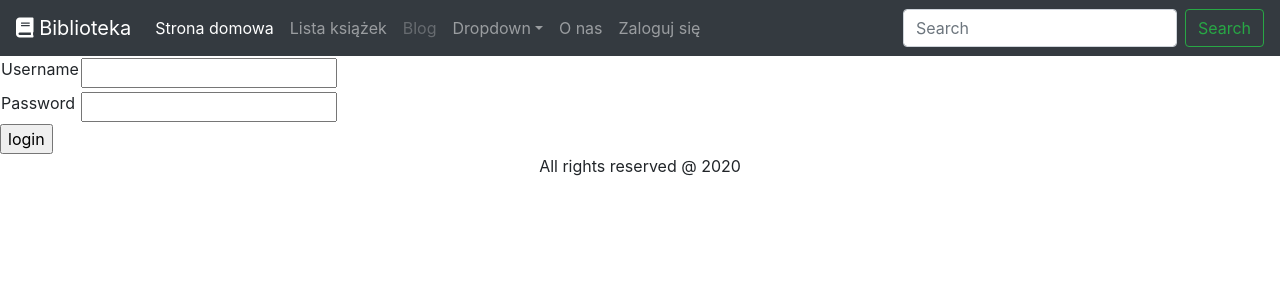
After one commit to antnieszka/prymus-library, a Django app: template books/templates/registration/login.html in a window 1280 px wide. The commit adds this page. Shown: the top 300 px of the page. Run offline with Django 3.2, Linux system fonts and the light colour scheme; the template is opened without the code that fills it, so the values that code supplies are empty, except form fields; tables that the repository leaves empty hold one stand-in row (values such as "Sample post"); form fields are guessed from the names that the template uses; some libraries are stand-ins or nearby versions.

Commit message:
Users login/registration

```diff
--- a/books/templates/componenets/navbar.html
+++ b/books/templates/componenets/navbar.html
@@ -1,5 +1,5 @@
 <nav class="navbar navbar-expand-md navbar-dark bg-dark">
-    <a class="navbar-brand" href="#">
+    <a class="navbar-brand" href="{% url 'index' %}">
         <i class="fa fa-book"></i> Biblioteka
     </a>
 
@@ -29,6 +29,19 @@
             <li class="nav-item">
                 <a class="nav-link" href="#">O nas</a>
             </li>
+
+            {% if request.user.is_authenticated %}
+                <li class="nav-item">
+                    <a class="nav-link" href="{% url 'user_profile' %}">Mój profil</a>
+                </li>
+                <li class="nav-item">
+                    <a class="nav-link" href="{% url 'logout' %}">Wyloguj się</a>
+                </li>
+            {% else %}
+                <li class="nav-item">
+                    <a class="nav-link" href="{% url 'login' %}">Zaloguj się</a>
+                </li>
+            {% endif %}
         </ul>
         <form class="form-inline my-2 my-lg-0">
             <input class="form-control mr-sm-2" type="text" placeholder="Search" aria-label="Search">
--- /dev/null
+++ b/books/templates/registration/login.html
@@ -0,0 +1,35 @@
+{% extends "base.html" %}
+
+{% block content %}
+
+{% if form.errors %}
+<p>Your username and password didn't match. Please try again.</p>
+{% endif %}
+
+{% if next %}
+    {% if user.is_authenticated %}
+    <p>Your account doesn't have access to this page. To proceed,
+    please login with an account that has access.</p>
+    {% else %}
+    <p>Please login to see this page.</p>
+    {% endif %}
+{% endif %}
+
+<form method="post" action="{% url 'login' %}">
+{% csrf_token %}
+<table>
+<tr>
+    <td>{{ form.username.label_tag }}</td>
+    <td>{{ form.username }}</td>
+</tr>
+<tr>
+    <td>{{ form.password.label_tag }}</td>
+    <td>{{ form.password }}</td>
+</tr>
+</table>
+
+<input type="submit" value="login">
+<input type="hidden" name="next" value="{{ next }}">
+</form>
+
+{% endblock %}
--- a/libraryproj/settings.py
+++ b/libraryproj/settings.py
@@ -32,13 +32,13 @@ ALLOWED_HOSTS = []
 # Application definition
 
 INSTALLED_APPS = [
+    'books',
     'django.contrib.admin',
     'django.contrib.auth',
     'django.contrib.contenttypes',
     'django.contrib.sessions',
     'django.contrib.messages',
     'django.contrib.staticfiles',
-    'books',
 ]
 
 MIDDLEWARE = [
```
Also changed, not shown: books/templates/registration/logged_out.html (added, +7 -0 lines), books/templates/registration/profile.html (added, +7 -0 lines), books/templates/registration/signup_complete.html (added, +7 -0 lines), books/templates/registration/signup_form.html (added, +13 -0 lines), books/views.py (+20 -0 lines), libraryproj/urls.py (+7 -1 lines).
